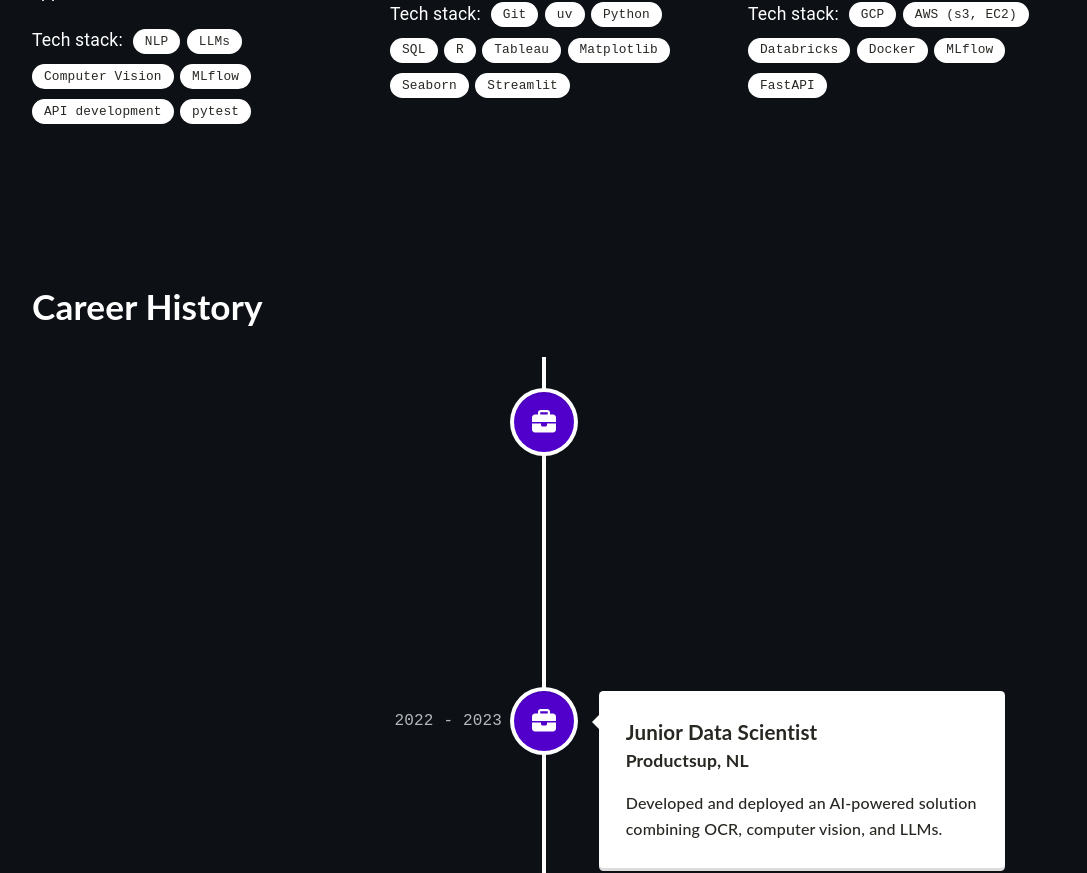
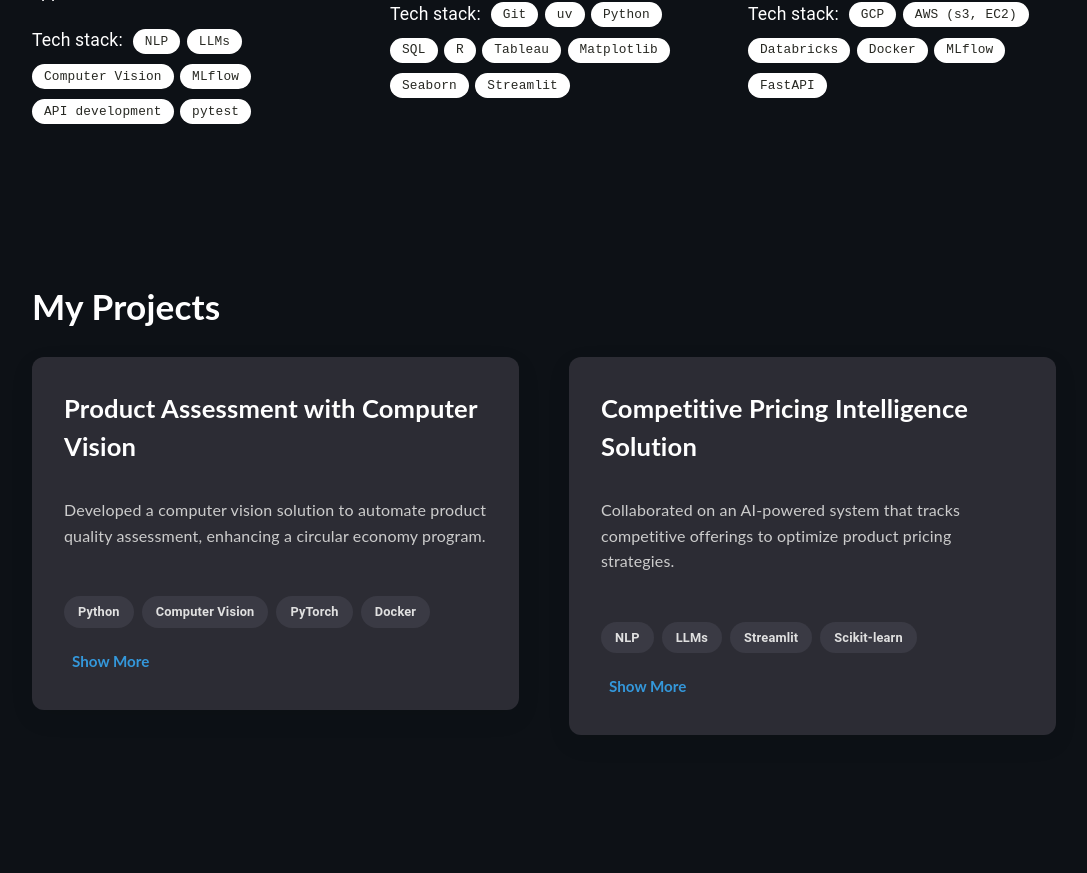
Before and after one commit to VeronikaKritskaia/professional-portfolio, a React (Create React App) app: page / in a window 1280 px wide. Shown: the part 1692-2565 px from the top of the page, without its empty margins (96-1183 px from the left). Built offline with nearby package versions, Linux system fonts and the light colour scheme.

Commit message:
projects

```diff
--- a/src/App.tsx
+++ b/src/App.tsx
@@ -8,6 +8,7 @@ import {
   Footer,
 } from "./components";
 import Publication from "./components/Publication";
+import Projects from "./components/Projects";
 import AboutMe from "./components/AboutMe";
 import FadeIn from './components/FadeIn';
 import './index.scss';
@@ -34,6 +35,7 @@ function App() {
             <Main/>
             <AboutMe/>
             <Expertise/>
+            <Projects/>
             <Timeline/>
             <Publication/>
             <Contact/>
--- /dev/null
+++ b/src/assets/styles/Projects.scss
@@ -0,0 +1,140 @@
+.projects-container {
+    display: flex;
+    flex-direction: column;
+    text-align: left;
+    padding: 5% 10%;
+    // Define variables for light mode by default
+    --projects-card-bg: #ffffff;
+    --projects-title-color: #111111;
+    --projects-text-color: #333333;
+    --projects-bubble-bg: #e0e2e5;
+    --projects-bubble-text: #34495e;
+    --projects-button-color: #007bff;
+
+}
+
+
+// Override variables for dark mode
+.dark-mode .projects-container {
+    --projects-card-bg: #2c2c34;
+    --projects-title-color: #ffffff;
+    --projects-text-color: #cccccc;
+    --projects-bubble-bg: #3a3a44;
+    --projects-bubble-text: #e0e0e0;
+    --projects-button-color: #3498db;
+}
+
+.projects-container .projects-grid {
+    display: grid;
+    grid-template-columns: repeat(2, 1fr);
+    gap: 50px;
+    align-items: start;
+
+}
+
+
+.project-card {
+    background-color: var(--projects-card-bg);
+    border-radius: 12px;
+    box-shadow: 0 8px 25px rgba(0, 0, 0, 0.08);
+    padding: 2rem;
+    display: flex; // Use flexbox to help footer alignment
+    // flex-direction: column; // Stack content vertically
+    transition: all 0.3s ease;
+
+    &:hover {
+        transform: translateY(-5px);
+        box-shadow: 0 12px 30px rgba(0, 0, 0, 0.1);
+    }
+}
+
+.project-content {
+    display: flex;
+    flex-direction: column;
+    flex-grow: 1; // Allows the footer to stick to the bottom
+}
+
+.project-title {
+    font-size: 1.6rem;
+    color: var(--projects-title-color);
+    margin: 0 0 1rem 0;
+}
+
+.project-description {
+    font-size: 1rem;
+    color: var(--projects-text-color);
+    line-height: 1.6;
+    flex-grow: 1; // Pushes the footer down
+}
+
+.project-details {
+    margin: 1.5rem 0;
+    padding-left: 1.5rem;
+    border-left: 3px solid var(--projects-button-color);
+    color: var(--projects-text-color);
+
+    ul {
+        padding-left: 1.2rem;
+        li {
+            margin-bottom: 0.5rem;
+            font-size: 0.95rem;
+        }
+    }
+}
+
+.project-footer {
+    display: flex;
+    justify-content: space-between;
+    align-items: center;
+    margin-top: 2rem; // Increased margin for better spacing
+    flex-wrap: wrap;
+    gap: 1rem;
+}
+
+.skill-bubbles {
+    display: flex;
+    flex-wrap: wrap;
+    gap: 0.5rem;
+}
+
+.skill-bubble {
+    background-color: var(--projects-bubble-bg);
+    color: var(--projects-bubble-text);
+    padding: 6px 14px;
+    border-radius: 16px;
+    font-size: 0.8rem;
+    font-weight: 600;
+}
+
+.show-more-btn {
+    background: none;
+    border: none;
+    color: var(--projects-button-color);
+    font-weight: bold;
+    font-size: 0.95rem;
+    cursor: pointer;
+    padding: 0.5rem;
+    transition: color 0.3s ease;
+
+    &:hover {
+        text-decoration: underline;
+    }
+}
+
+@media screen and (max-width: 992px) {
+    .projects-grid {
+        // Switch to a single column on tablets and smaller screens
+        grid-template-columns: 1fr;
+    }
+}
+
+@media screen and (max-width: 768px) {
+    .projects-container {
+        padding: 10% 5%;
+    }
+
+    .project-footer {
+        flex-direction: column;
+        align-items: flex-start;
+    }
+}
--- a/src/components/Navigation.tsx
+++ b/src/components/Navigation.tsx
@@ -17,7 +17,7 @@ import MenuIcon from '@mui/icons-material/Menu';
 import Toolbar from '@mui/material/Toolbar';
 
 const drawerWidth = 240;
-const navItems = [['About', 'about'],['Expertise', 'expertise'], ['History', 'history'], ['Publications', 'publication'], ['Contact', 'contact']];
+const navItems = [['About', 'about'],['Expertise', 'expertise'], ['Projects', 'projects'], ['History', 'history'], ['Publications', 'publication'], ['Contact', 'contact']];
 
 function Navigation({parentToChild, modeChange}: any) {
 
--- /dev/null
+++ b/src/components/Projects.tsx
@@ -0,0 +1,94 @@
+import React, { useState } from 'react';
+import '../assets/styles/Projects.scss';
+
+// --- Project Data Array ---
+// To add a new project, simply add a new object to this array.
+const projectsData = [
+  {
+    id: 1,
+    title: 'Product Assessment with Computer Vision',
+    description: 'Developed a computer vision solution to automate product quality assessment, enhancing a circular economy program.',
+    details: [
+      'Scraped and labeled extensive datasets to train and fine-tune computer vision models for accurate product quality assessment.',
+      'Collaborated closely with sport experts to gather domain expertise and validate model performance.',
+      'Successfully deployed the model, streamlining the process and contributing to sustainability goals by reducing assessment time.'
+    ],
+    skills: ['Python', 'Computer Vision', 'PyTorch', 'Docker']
+  },
+  {
+    id: 2,
+    title: 'Competitive Pricing Intelligence Solution',
+    description: 'Collaborated on an AI-powered system that tracks competitive offerings to optimize product pricing strategies.',
+    details: [
+      'Leveraged Large Language Models (LLMs) and trained models on product technical specifications and visual features to achieve high-precision matching.',
+      'Developed a user-friendly Streamlit frontend for efficient expert feedback collection.',
+      'Successfully replaced manual competitive analysis processes, enabling data-driven pricing decisions.'
+    ],
+    skills: ['NLP', 'LLMs', 'Streamlit', 'Scikit-learn']
+  }
+  // Add more project objects here...
+];
+
+
+const Projects = () => {
+  // State to track which project card is expanded (we store its ID)
+  const [expandedProjectIds, setExpandedProjectIds] = useState<number[]>([])
+
+  const toggleDetails = (id: number) => {
+    // Check if the project ID is already in our array of expanded IDs
+    if (expandedProjectIds.includes(id)) {
+      // If it is, remove it (collapse the card)
+      setExpandedProjectIds(expandedProjectIds.filter(expandedId => expandedId !== id));
+    } else {
+      // If it's not, add it to the array (expand the card)
+      setExpandedProjectIds([...expandedProjectIds, id]);
+    }
+  };
+
+  return (
+    <div className="projects-container" id="projects">
+      <h1>My Projects</h1>
+      <div className="projects-grid">
+
+        {projectsData.map((project) => {
+          // --- CHANGE #3: The check for expansion now uses .includes() ---
+          const isExpanded = expandedProjectIds.includes(project.id);
+
+          return (
+            <div className="project-card" key={project.id}>
+              <div className="project-content">
+                <h3 className="project-title">{project.title}</h3>
+                <p className="project-description">{project.description}</p>
+
+                {/* The conditional rendering now uses the new 'isExpanded' variable */}
+                {isExpanded && (
+                  <div className="project-details">
+                    <ul>
+                      {project.details.map((detail, index) => (
+                        <li key={index}>{detail}</li>
+                      ))}
+                    </ul>
+                  </div>
+                )}
+
+                <div className="project-footer">
+                  <div className="skill-bubbles">
+                    {project.skills.map((skill, index) => (
+                      <span className="skill-bubble" key={index}>{skill}</span>
+                    ))}
+                  </div>
+                  <button onClick={() => toggleDetails(project.id)} className="show-more-btn">
+                    {isExpanded ? 'Show Less' : 'Show More'}
+                  </button>
+                </div>
+              </div>
+            </div>
+          );
+        })}
+
+      </div>
+    </div>
+  );
+};
+
+export default Projects;
--- a/src/components/index.js
+++ b/src/components/index.js
@@ -2,6 +2,7 @@ export { default as Navigation } from "./Navigation";
 export { default as Footer } from "./Footer";
 export { default as Main } from "./Main";
 export { default as Expertise } from "./Expertise";
+export { default as Projects } from "./Projects";
 export { default as Timeline } from "./Timeline";
 export { default as Project } from "./Publication";
 export { default as Contact } from "./Contact";
```
